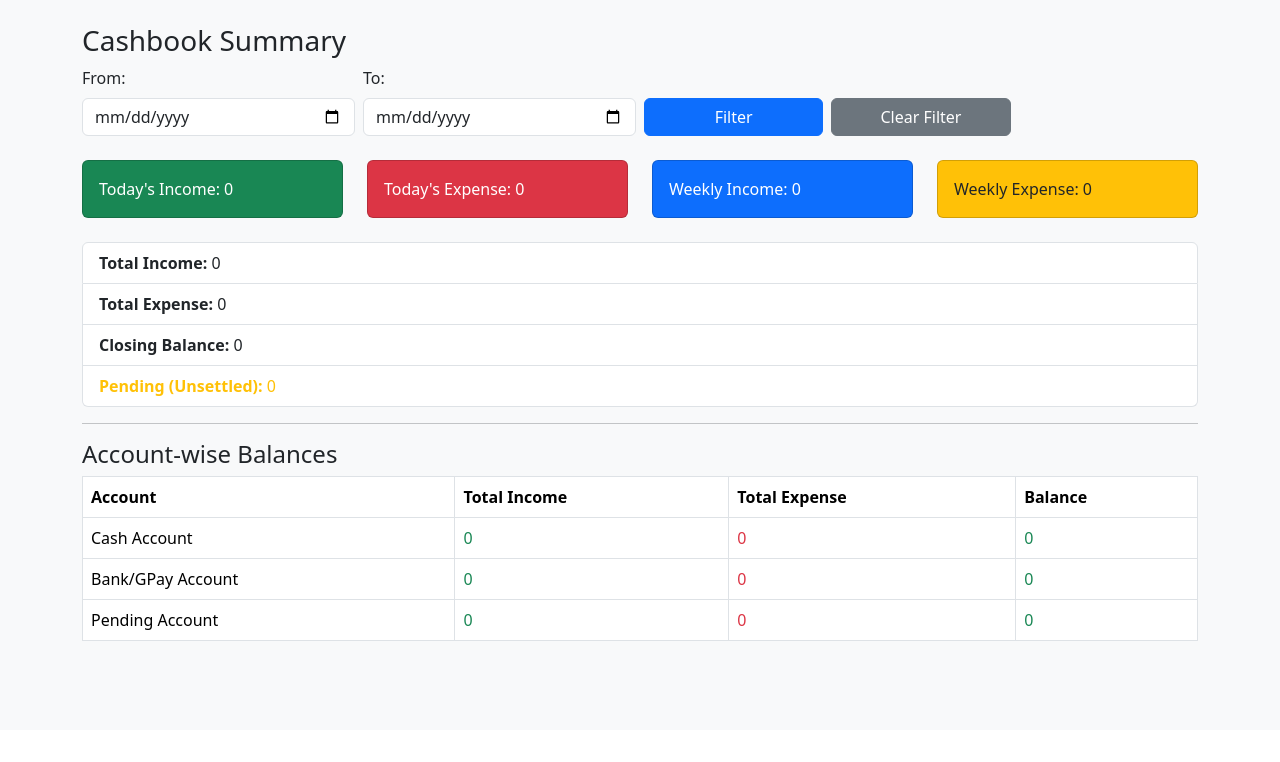
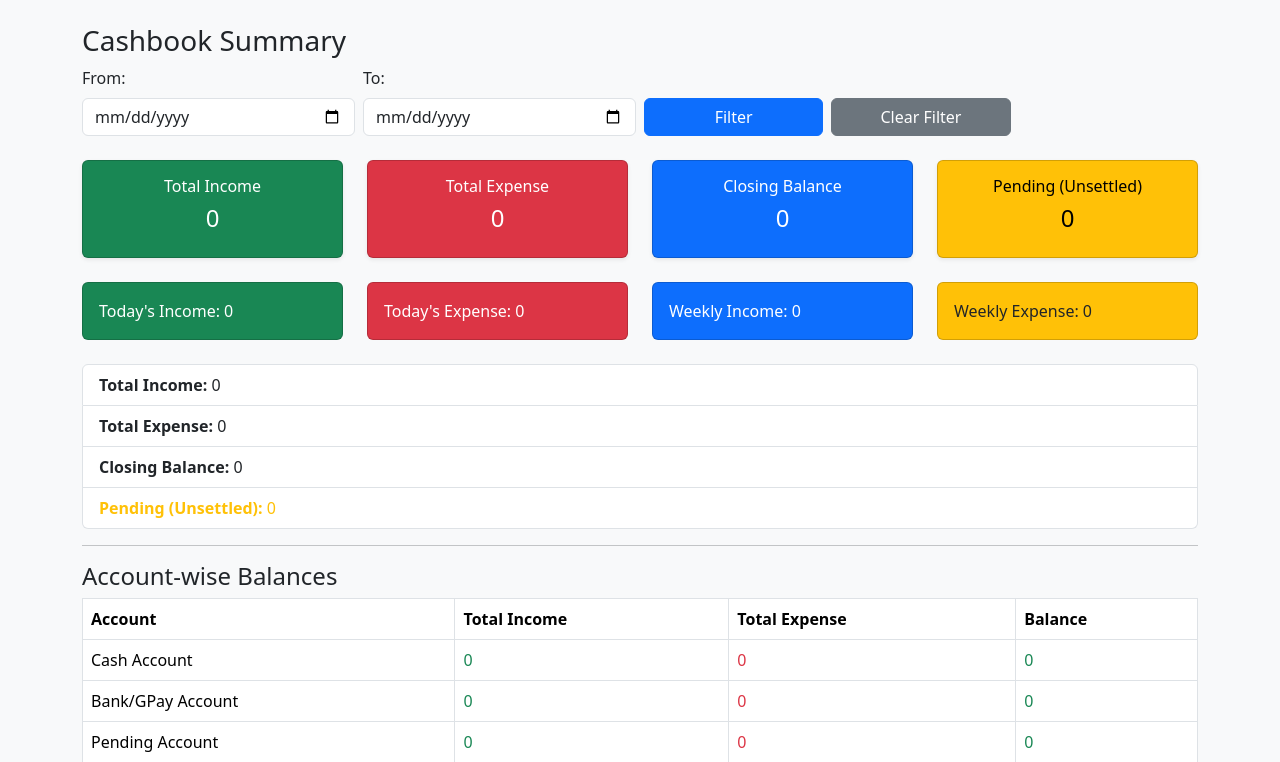
Before and after one commit to shafikaranikkath-sudo/service_center, a Django app: page /cashbook/summary/ in a window 1280 px wide. Shown: the part 70-832 px from the top of the page. Before the commit the page ends 711 px from the top, so only its background shows below. Run offline with Django 5.2, Linux system fonts and the light colour scheme; the visitor is signed in with stand-in values (Sample User, id 1); data that the repository does not hold is empty.

```diff
--- a/attendance/templates/attendance/dashboard_staff.html
+++ b/attendance/templates/attendance/dashboard_staff.html
@@ -15,6 +15,8 @@
 <p>In: {{ last_log.check_in_time|date:'d M Y H:i' }}<br>
 Out: {% if last_log.check_out_time %}{{ last_log.check_out_time|date:'d M Y H:i' }}{% else %}<span class="badge bg-warning">Open</span>{% endif %}
 </p>
+<p><strong>Total Hours:</strong> {{ last_log.total_hours }}</p>
+
 {% if has_open %}<div class="alert alert-info">You have an open shift. Don't forget to check out!</div>{% endif %}
 </div></div>
 {% endif %}
--- a/attendance/templates/attendance/logs_list.html
+++ b/attendance/templates/attendance/logs_list.html
@@ -7,13 +7,14 @@
 <div class="col-md-2"><button class="btn btn-primary w-100">Filter</button></div>
 </form>
 <table class="table table-hover">
-<thead><tr><th>User</th><th>Check In</th><th>Check Out</th></tr></thead>
+<thead><tr><th>User</th><th>Check In</th><th>Check Out</th> <th>Total Hours</th></tr></thead>
 <tbody>
 {% for log in logs %}
 <tr>
 <td>{{ log.user.username }}</td>
 <td>{{ log.check_in_time|date:'d M Y H:i' }}</td>
 <td>{% if log.check_out_time %}{{ log.check_out_time|date:'d M Y H:i' }}{% else %}<span class="badge bg-warning">Open{% endif %}</span></td>
+<td>{{ log.total_hours }}</td>
 </tr>
 {% empty %}
 <tr><td colspan="3">No logs.</td></tr>
--- a/cashbook/templates/cashbook/summary.html
+++ b/cashbook/templates/cashbook/summary.html
@@ -20,6 +20,42 @@
     <a href="{% url 'cashbook:cashbook_summary' %}" class="btn btn-secondary w-100">Clear Filter</a>
   </div>
 </form>
+
+<!-- Summary Cards -->
+  <div class="row mb-4">
+    <div class="col-md-3">
+      <div class="card text-bg-success shadow-sm">
+        <div class="card-body text-center">
+          <h6 class="card-title">Total Income</h6>
+          <h4>{{ income }}</h4>
+        </div>
+      </div>
+    </div>
+    <div class="col-md-3">
+      <div class="card text-bg-danger shadow-sm">
+        <div class="card-body text-center">
+          <h6 class="card-title">Total Expense</h6>
+          <h4>{{ expense }}</h4>
+        </div>
+      </div>
+    </div>
+    <div class="col-md-3">
+      <div class="card text-bg-primary shadow-sm">
+        <div class="card-body text-center">
+          <h6 class="card-title">Closing Balance</h6>
+          <h4>{{ closing_balance }}</h4>
+        </div>
+      </div>
+    </div>
+    <div class="col-md-3">
+      <div class="card text-bg-warning shadow-sm">
+        <div class="card-body text-center">
+          <h6 class="card-title">Pending (Unsettled)</h6>
+          <h4>{{ pending_total }}</h4>
+        </div>
+      </div>
+    </div>
+  </div>
 
 <div class="row mb-4">
   <div class="col-md-3"><div class="card p-3 bg-success text-white">Today's Income: {{ summary.today_income }}</div></div>
--- a/service_center/settings.py
+++ b/service_center/settings.py
@@ -136,3 +136,7 @@ DEFAULT_AUTO_FIELD = 'django.db.models.BigAutoField'
 
 MEDIA_URL = '/media/'
 MEDIA_ROOT = BASE_DIR / 'media'
+
+# settings.py
+USE_TZ = True   # (recommended, keep this True)
+TIME_ZONE = 'Asia/Kolkata'
```
Also changed, not shown: attendance/models.py (+13 -2 lines), attendance/migrations/0003_alter_checklog_check_in_time.py (added).
